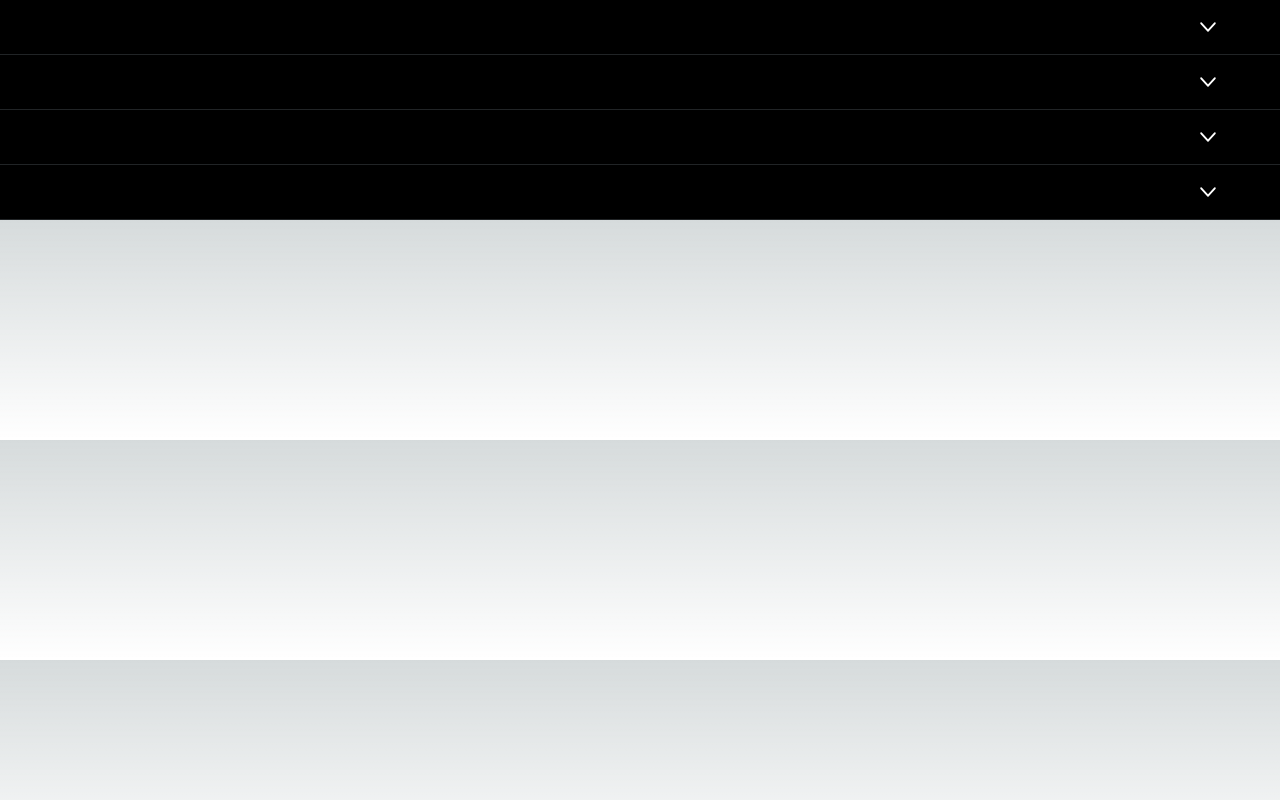
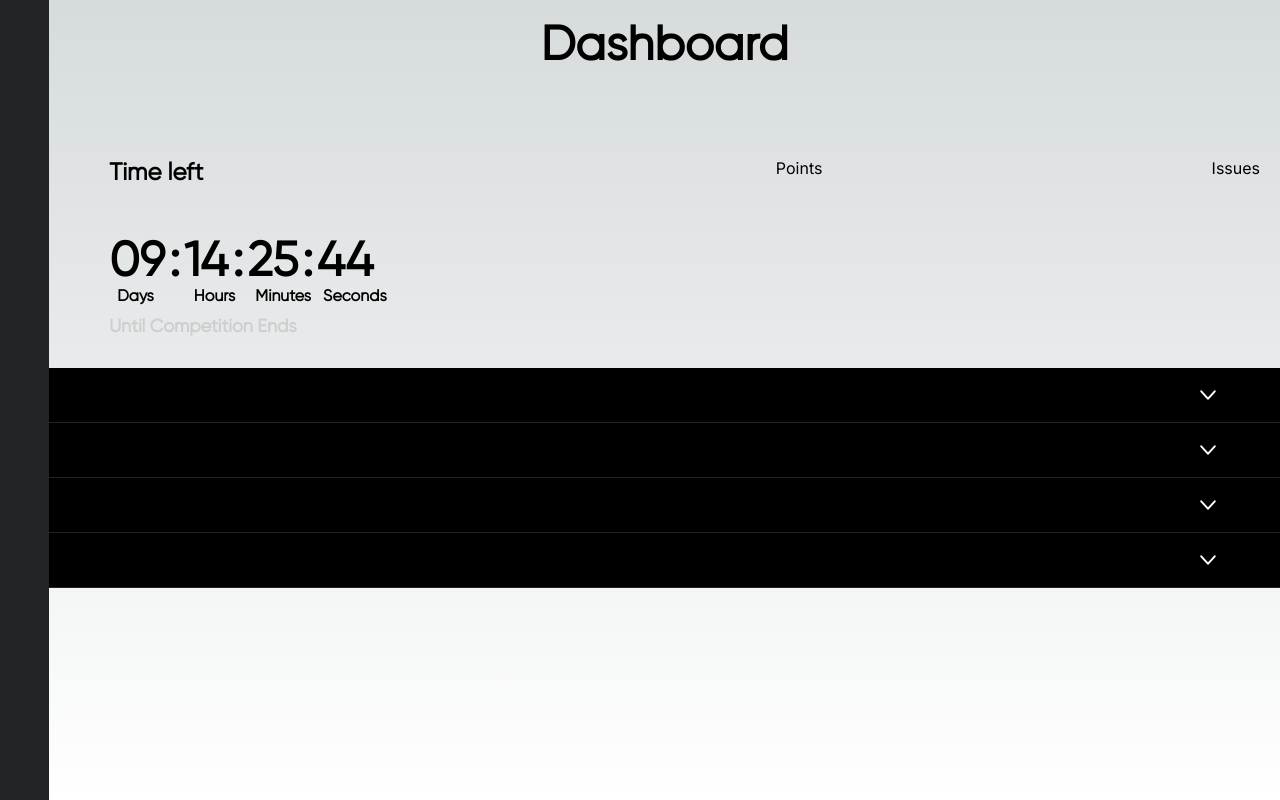
Before and after one commit to Keshav-Aneja/Forkthis-2023-frontend, a Next.js app: page / in a window 1280 px wide. Built offline with nearby package versions, Linux system fonts and the light colour scheme; what tailwindcss-gradients would draw is missing.

Commit message:
timerAndDashboardChange

```diff
--- a/package.json
+++ b/package.json
@@ -14,9 +14,10 @@
     "eslint": "8.47.0",
     "eslint-config-next": "13.4.19",
     "next": "13.4.19",
+    "node": "^16.20.2",
     "postcss": "8.4.28",
-    "react": "18.2.0",
-    "react-dom": "18.2.0",
+    "react": "^18.2.0",
+    "react-dom": "^18.2.0",
     "styled-icons": "^10.47.0",
     "tailwindcss": "3.3.3",
     "tailwindcss-gradients": "^3.0.0",
--- a/src/app/page.tsx
+++ b/src/app/page.tsx
@@ -1,7 +1,12 @@
+"use client"
 import React from "react";
 import CollapseCard from "@/components/CollapseCard";
 import ProgressCircular from "../components/ProgressCircular";
 import RepoPanel from "@/sections/RepoPanel";
+import CountdownTimer from "@/components/CountdownTimer";
+import DashboardInfo from "@/sections/DashboardInfo";
+import Sidebar from "@/components/Sidebar";
+const targetDate = new Date('2023-08-31 T23:59:59');
 let progressData = [
   {
     name: "task",
@@ -25,8 +30,16 @@ let progressData = [
 
 export default function Home() {
   return (
-    <main>
-      <RepoPanel/>
+    <main className="">
+      <div className="flex w-[100%] z-0">
+        <Sidebar />
+        <div className="w-[100%]">
+        <DashboardInfo />
+
+        <RepoPanel />
+        </div>
+      </div>
+
     </main>
   );
 }
--- /dev/null
+++ b/src/components/CountdownTimer.tsx
@@ -0,0 +1,67 @@
+import React, { useState, useEffect } from "react";
+
+interface CountdownTimerProps {
+  targetDate: Date;
+}
+
+const CountdownTimer: React.FC<CountdownTimerProps> = ({ targetDate }) => {
+  const [timeRemaining, setTimeRemaining] = useState<number>(
+    Math.max(0, targetDate.getTime() - Date.now())
+  );
+
+  useEffect(() => {
+    const intervalId = setInterval(() => {
+      const newTimeRemaining = Math.max(0, targetDate.getTime() - Date.now());
+      setTimeRemaining(newTimeRemaining);
+
+      if (newTimeRemaining === 0) {
+        clearInterval(intervalId);
+      }
+    }, 1000);
+
+    return () => {
+      clearInterval(intervalId);
+    };
+  }, [targetDate]);
+
+  const days = Math.floor(timeRemaining / (1000 * 60 * 60 * 24));
+  const hours = Math.floor(
+    (timeRemaining % (1000 * 60 * 60 * 24)) / (1000 * 60 * 60)
+  );
+  const minutes = Math.floor((timeRemaining % (1000 * 60 * 60)) / (1000 * 60));
+  const seconds = Math.floor((timeRemaining % (1000 * 60)) / 1000);
+
+  const formatWithLeadingZero = (value: number): string => {
+    return value < 10 ? `0${value}` : `${value}`;
+  };
+
+  return (
+    <div className="flex-auto font-gilroyRegular ">
+      <div className="mb-12 text-2xl font-bold">
+        Time left
+      </div>
+
+      <div className=" flex mt-4  text-5xl font-black">
+        <p className="">{formatWithLeadingZero(days)}</p>
+        <p className="ml-1 mr-1">:</p>
+        <p className="">{formatWithLeadingZero(hours)}</p>
+        <p className="ml-1 mr-1">:</p>
+        <p className="">{formatWithLeadingZero(minutes)}</p>
+        <p className="ml-1 mr-1">:</p>
+        <p className="" >{formatWithLeadingZero(seconds)}</p>
+
+      </div>
+      <div className="flex font-extrabold text-s">
+        <p className="ml-2 mr-4">Days</p>
+        <p className="ml-6 mr-3">Hours</p>
+        <p className="ml-2 mr-3">Minutes</p>
+        <p >Seconds</p>
+      </div>
+      <div className="mt-1 text-[#C2C2C2] text-opacity-70 text-lg font-bold ">
+        Until Competition Ends
+      </div>
+    </div>
+  );
+};
+
+export default CountdownTimer;
--- /dev/null
+++ b/src/components/Sidebar.tsx
@@ -0,0 +1,8 @@
+export default function Sidebar()
+{
+    return (
+        <div className=" bg-[#212426] h-screen w-[4%]">
+
+        </div>
+    )
+}
--- a/src/sections/DashboardInfo.tsx
+++ b/src/sections/DashboardInfo.tsx
@@ -0,0 +1,26 @@
+import CountdownTimer from "@/components/CountdownTimer";
+
+export default function DashboardInfo()
+{
+    const targetDate = new Date('2023-08-31T23:59:59');
+
+
+    return (
+        <div>
+            <div className="flex py-5 mb-10 justify-center items-center font-gilroyRegular text-5xl font-black">
+                Dashboard
+            </div>
+            <div className="flex w-[100%] bg-opacity-30 px-3 py-5 justify-between">
+                <div className="ml-10 px-2 py-2">
+                    <CountdownTimer  targetDate={targetDate}/>
+                </div>
+                <div className="px-2 py-2 justify-center" >
+                    Points
+                </div>
+                <div className="px-2 py-2 justify-center ">
+                    Issues
+                </div>
+            </div>
+        </div>
+    )
+}
```
Also changed, not shown: 1 other file (tests, documents, lock files or other folders).
